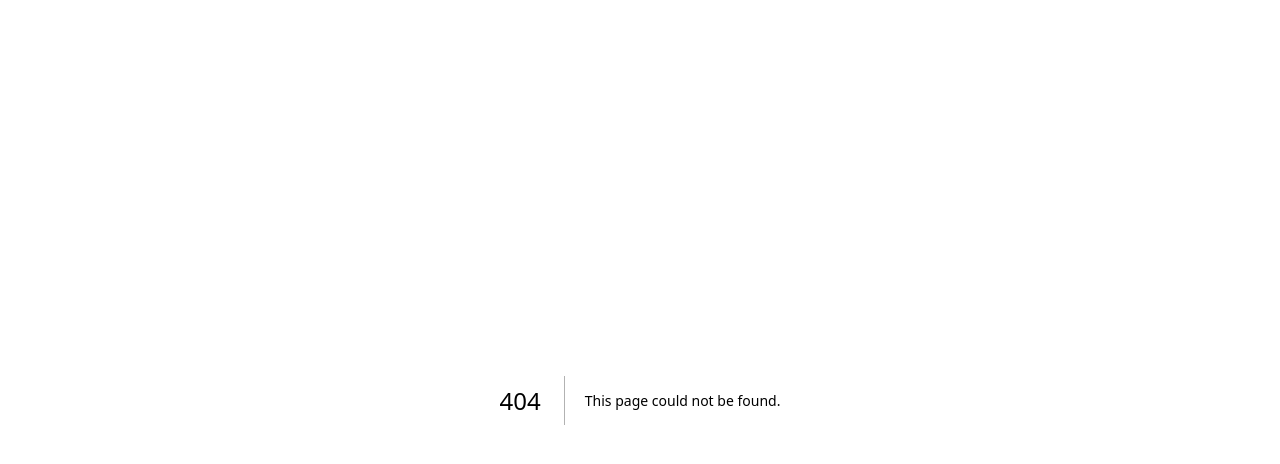
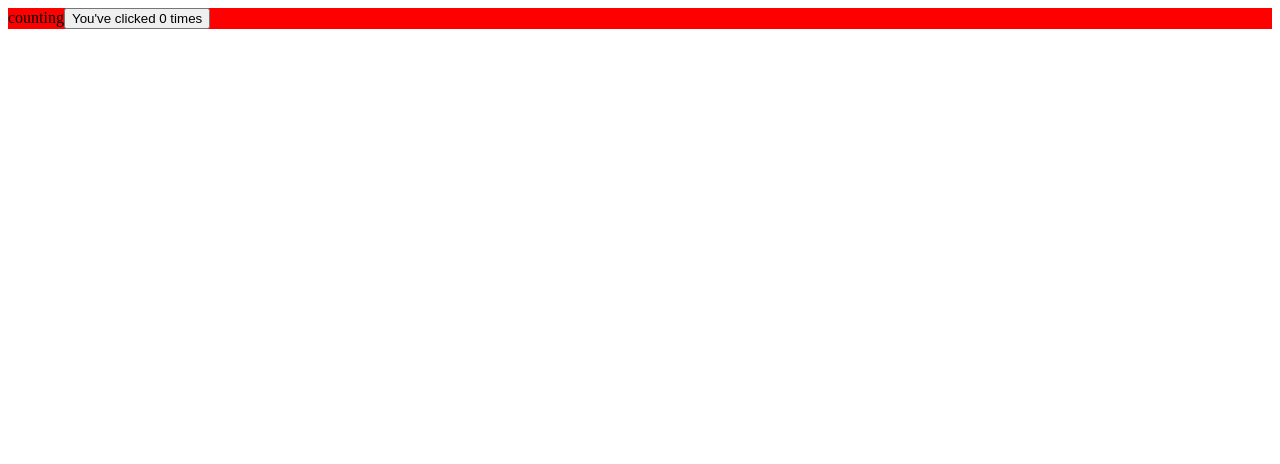
Before and after one commit to mimunojun/reactnextjs, a Next.js app in the folder next-sample2/: page /button-test in a window 1280 px wide. Before the commit this address had no page. Shown: the top 464 px of the page. Built offline with nearby package versions, Linux system fonts and the light colour scheme.

Commit message:
presentational-component, container-component

```diff
--- /dev/null
+++ b/next-sample2/app/button-logic.tsx
@@ -0,0 +1,35 @@
+import { useState, useCallback } from 'react'
+import { Button } from './button-style'
+
+const usePopup = () => {
+    const cb = useCallback((text: string) => {
+        prompt(text)
+    }, [])
+    return cb
+}
+
+type CountButtonProps = {
+    label: string
+    maximum: number
+}
+
+export const CounterButton = (props: CountButtonProps) => {
+    const { label, maximum } = props
+    const displayPopup = usePopup()
+    const [count, setCount] = useState(0)
+    const onClick = useCallback(() => {
+        const newCount = count + 1
+        setCount(newCount)
+
+        if (newCount >= maximum) {
+            displayPopup(`You've clicked ${newCount} times`)
+        }
+    }, [count, maximum])
+
+    const disabled = count >= maximum
+    const text = disabled ? 'Can\'t click anymore' : `You've clicked ${count} times`
+
+    return (
+        <Button disabled={disabled} onClick={onClick} label={label} text={text} />
+    )
+}
--- /dev/null
+++ b/next-sample2/app/button-style.tsx
@@ -0,0 +1,21 @@
+import './styles.css'
+
+type ButtonProps = {
+    label: string
+    text: string
+    disabled: boolean
+    onClick: React.MouseEventHandler<HTMLButtonElement>
+}
+
+export const Button = (props: ButtonProps) => {
+    const { label, text, disabled, onClick } = props
+
+    return (
+        <div className="button-container">
+            <span>{label}</span>
+            <button disabled={disabled} onClick={onClick}>
+                {text}
+            </button>
+        </div>
+    )
+}
--- /dev/null
+++ b/next-sample2/app/styles.css
@@ -0,0 +1,3 @@
+.button-container {
+    background-color:red
+}
--- /dev/null
+++ b/next-sample2/pages/api/hello.ts
@@ -0,0 +1,9 @@
+import type { NextApiRequest, NextApiResponse } from 'next'
+
+type HelloResponse = {
+    name: string
+}
+
+export default (req: NextApiRequest, res: NextApiResponse<HelloResponse>) => {
+    res.status(200).json({ name: 'John Doe' })
+}
--- /dev/null
+++ b/next-sample2/pages/button-test.tsx
@@ -0,0 +1,15 @@
+import { CounterButton } from "@/app/button-logic"
+import { NextPage } from "next"
+
+
+const ButtonTest: NextPage = () => {
+
+    return (
+        <div>
+            <CounterButton label="counting" maximum={10} />
+
+        </div>
+    )
+}
+
+export default ButtonTest
```
Also changed, not shown: next-sample2/pages/EnvSample.tsx (added, +33 -0 lines), next-sample2/pages/sayhello.tsx (added, +16 -0 lines), 1 other file (tests, documents, lock files or other folders).
